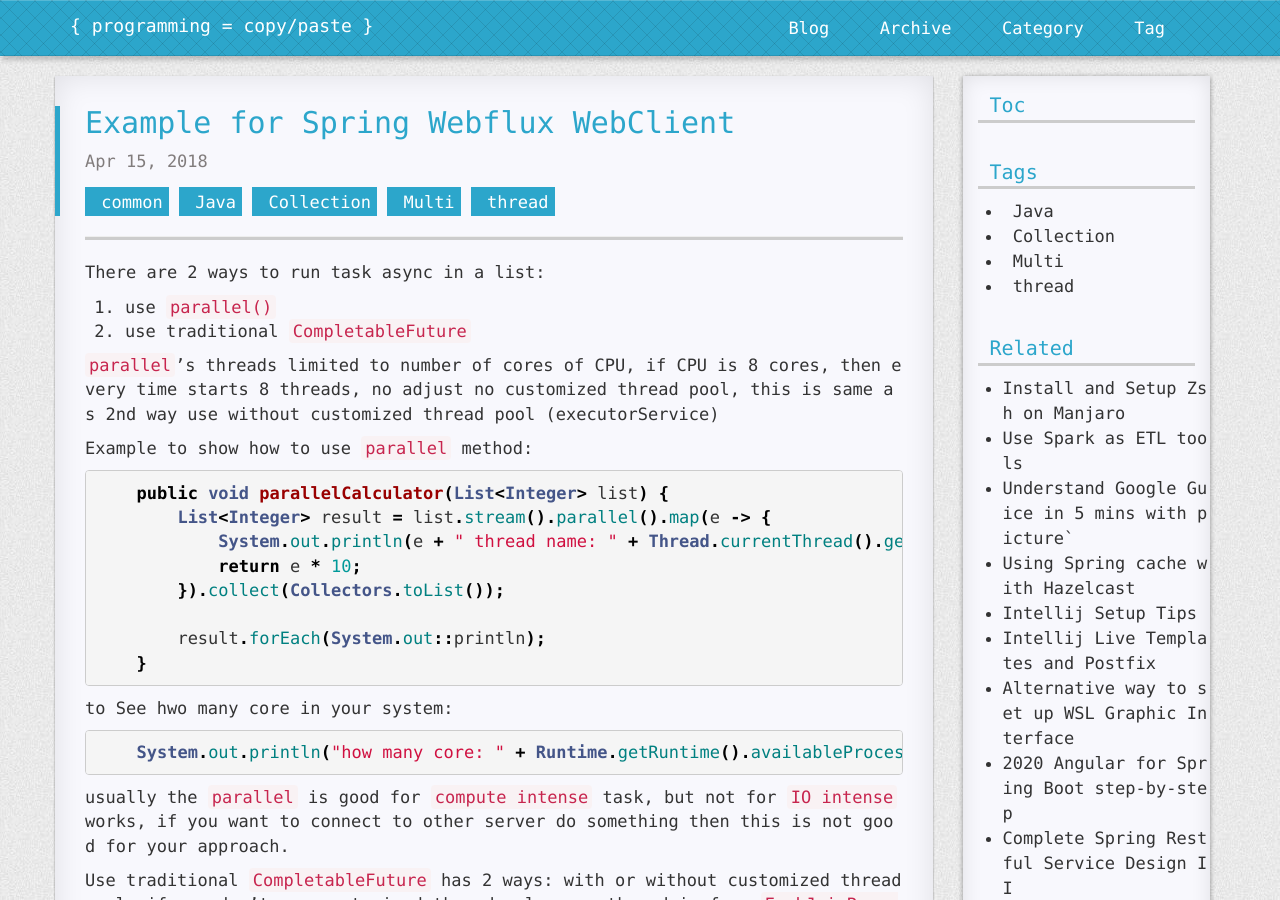
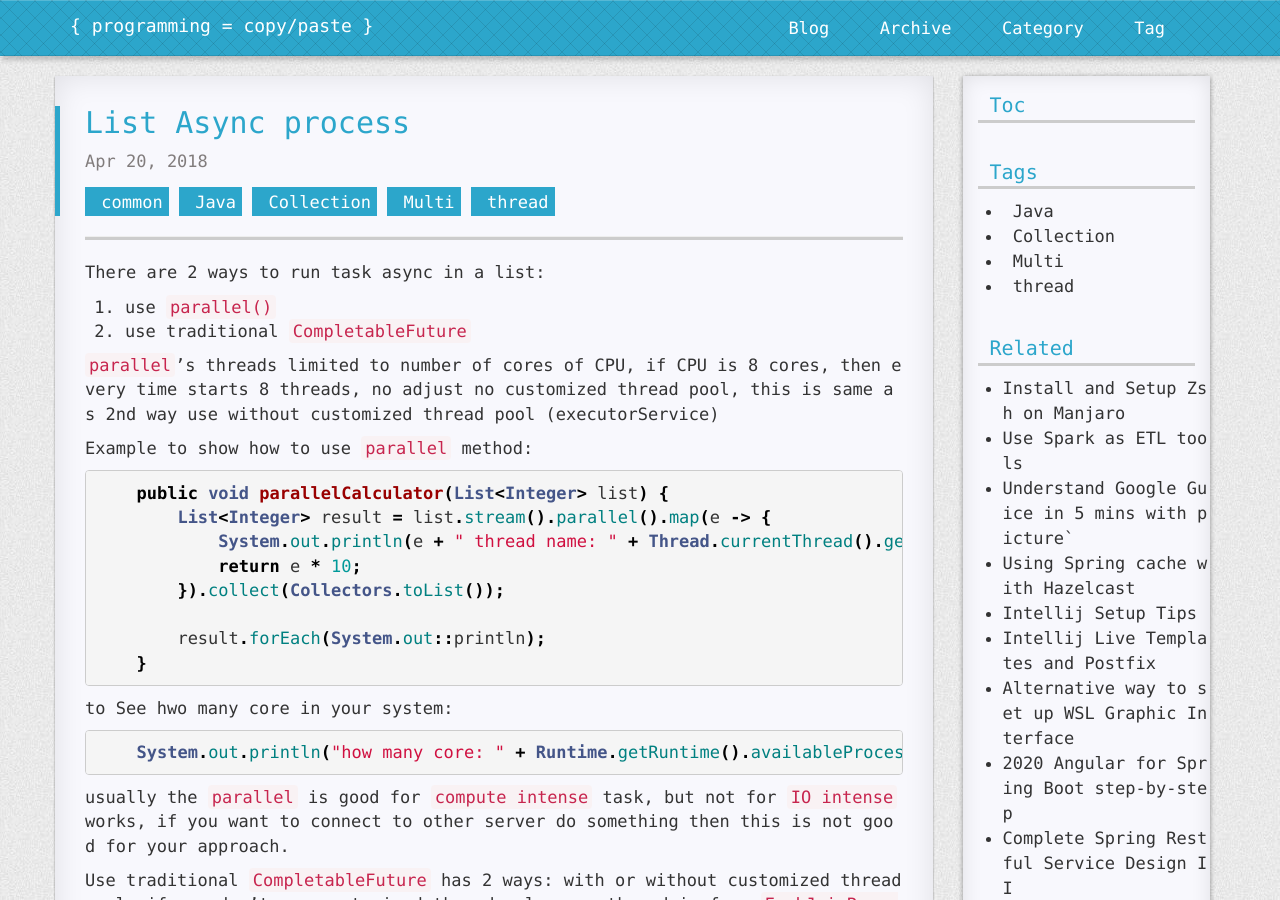
Before and after one commit to R0NGSH3N/r0ngsh3n.github.io, a Jekyll site: the page built from _posts/2018-04-20-java-Collection-multithread.md, in a window 1280 px wide and 900 px high. Built offline with Jekyll 4.4.1, drawn with Linux system fonts in a browser that asks for light colours; nearby versions of some CDN libraries; comment, search, counter and statistics services are not loaded; a style sheet for code colours, icons or effects is not loaded.

Commit message:
update the title

```diff
--- a/_posts/2018-04-15-java-Collection-multithread.md
+++ b/_posts/2018-04-20-java-Collection-multithread.md
@@ -1,6 +1,6 @@
 ---
 layout: post
-title: Example for Spring Webflux WebClient
+title: List Async process
 tags: Java Collection Multi thread
 categories: common
 ---
```
